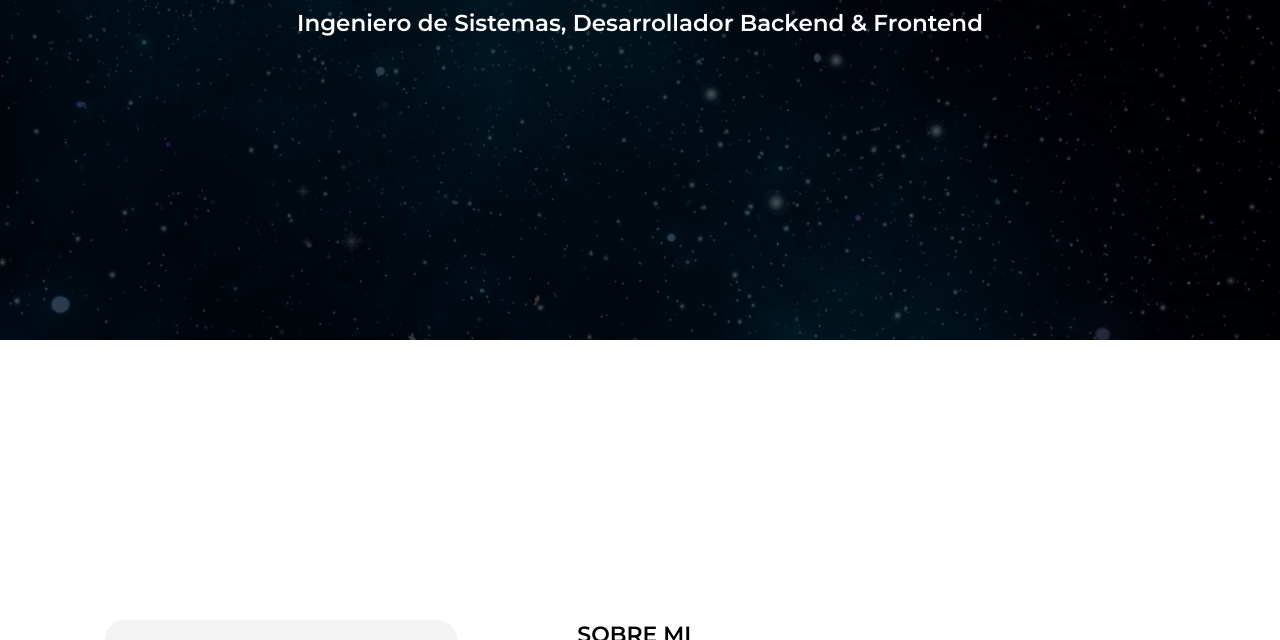
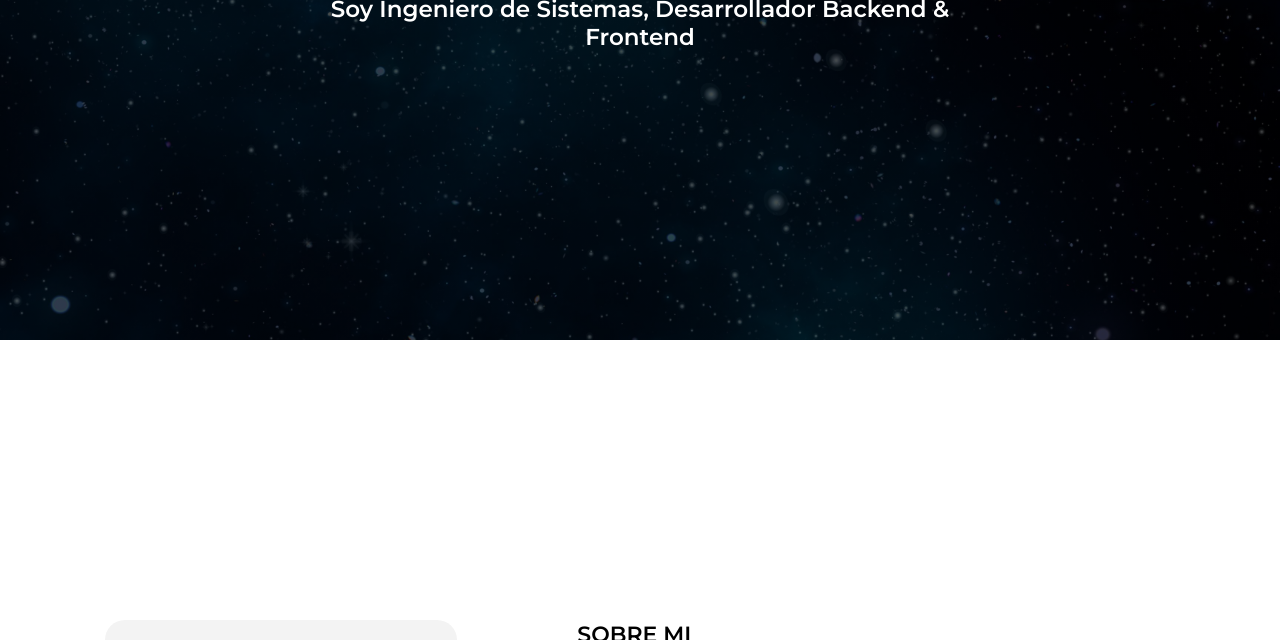
Before and after one commit to jona-terceros/mi_portafolio, a plain HTML site: page index.html in a window 1280 px wide. Shown: the part 460-1100 px from the top of the page. Drawn offline with Linux system fonts and the light colour scheme.

Commit message:
added text

```diff
--- a/index.html
+++ b/index.html
@@ -39,7 +39,7 @@
                 <h2 class="hola">¡Hola! Mi nombre es</h2>
                 <span>Jonatan Terceros Ortega</span>
 
-                <p class="descripcion">Ingeniero de Sistemas, Desarrollador Backend & Frontend </p>
+                <p class="descripcion">Soy Ingeniero de Sistemas, Desarrollador Backend & Frontend </p>
                 <!-- <img src="./img/devimg.png" alt=""> -->
             </div>
     </div>
```
